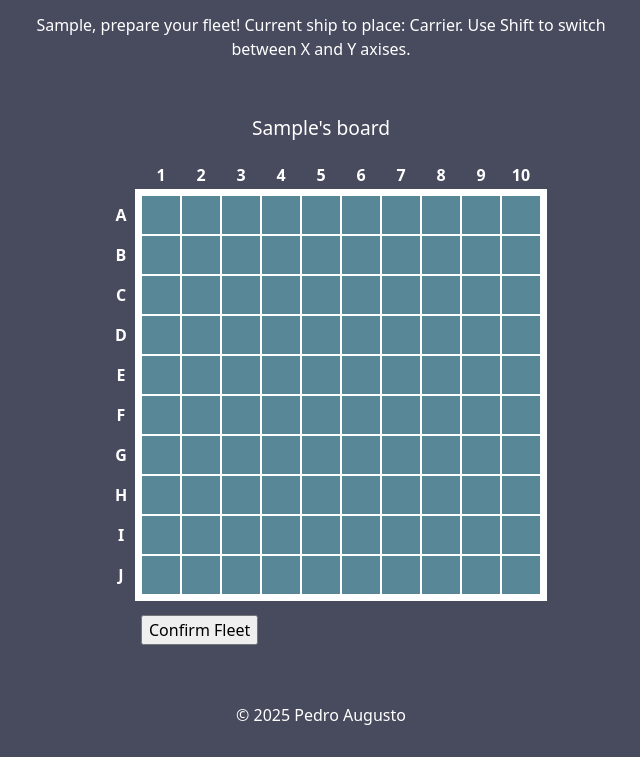
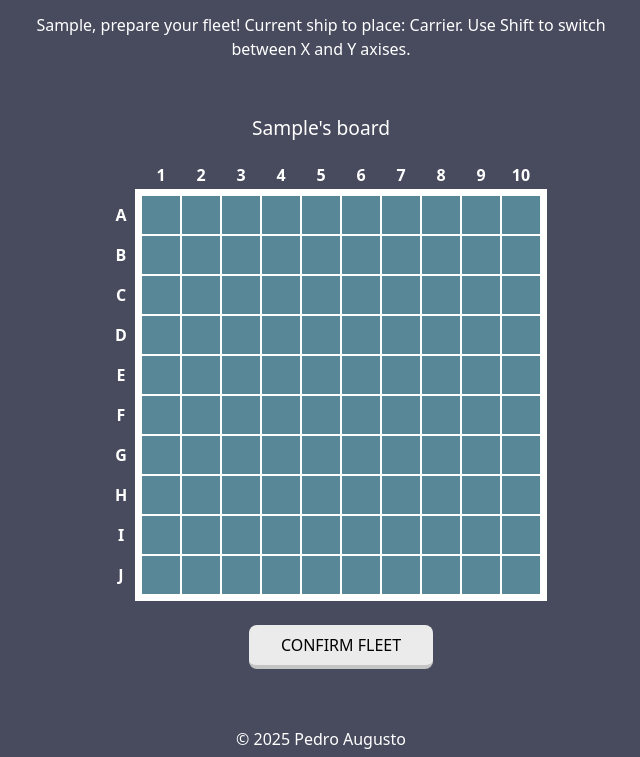
Before and after one commit to PedroASB/battleship, a website built with webpack: page src/index.html in a window 1280 px wide. Both pictures are taken after typing "Sample", "Sample" into the empty fields and a click on the button "Play against another player". Shown: the part 114-871 px from the top of the page, without its empty margins (319-959 px from the left). Before the commit the page ends 847 px from the top, so only its background shows below. Built offline with nearby package versions, Linux system fonts and the light colour scheme.

Commit message:
feat(style.css): style confirm fleet button

```diff
--- a/src/css/style.css
+++ b/src/css/style.css
@@ -207,6 +207,9 @@ main {
 
 .player-box {
   padding: 16px;
+  display: flex;
+  flex-direction: column;
+  align-items: center;
 
   .title {
     text-align: center;
@@ -334,7 +337,21 @@ main {
 }
 
 button.confirm-fleet {
-  margin: 20px 40px;
+  margin: 30px 0px 20px 40px;
+  text-transform: uppercase;
+  padding: 8px 32px;
+  border: none;
+  border-radius: 8px;
+  border-bottom: 4px solid var(--button-border-color);
+  background-color: var(--button-background-color);
+  font-weight: 500;
+  font-size: 1rem;
+
+  &:hover {
+    background-color: var(--button-hover-background-color);
+    border-bottom-color: var(--button-hover-border-color);
+    cursor: pointer;
+  }
 }
 
 footer {
```
